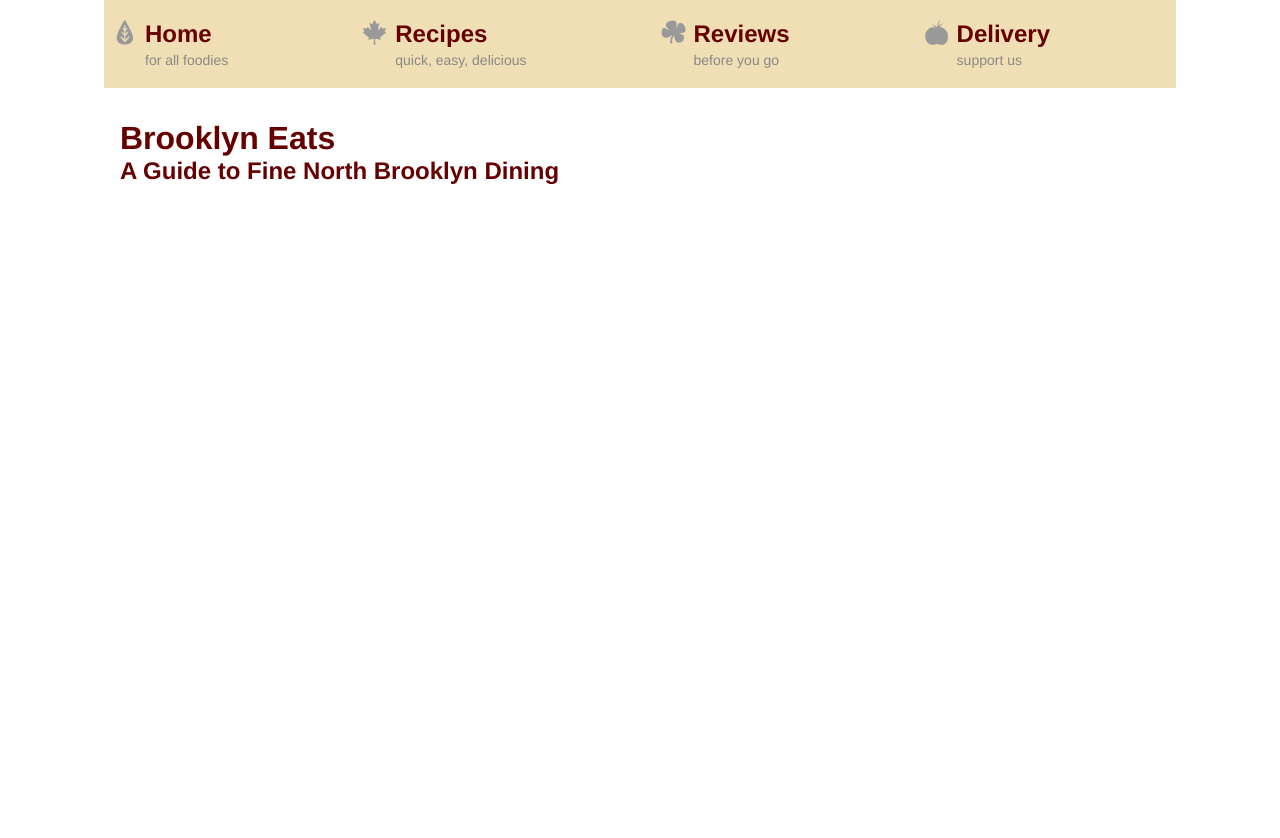
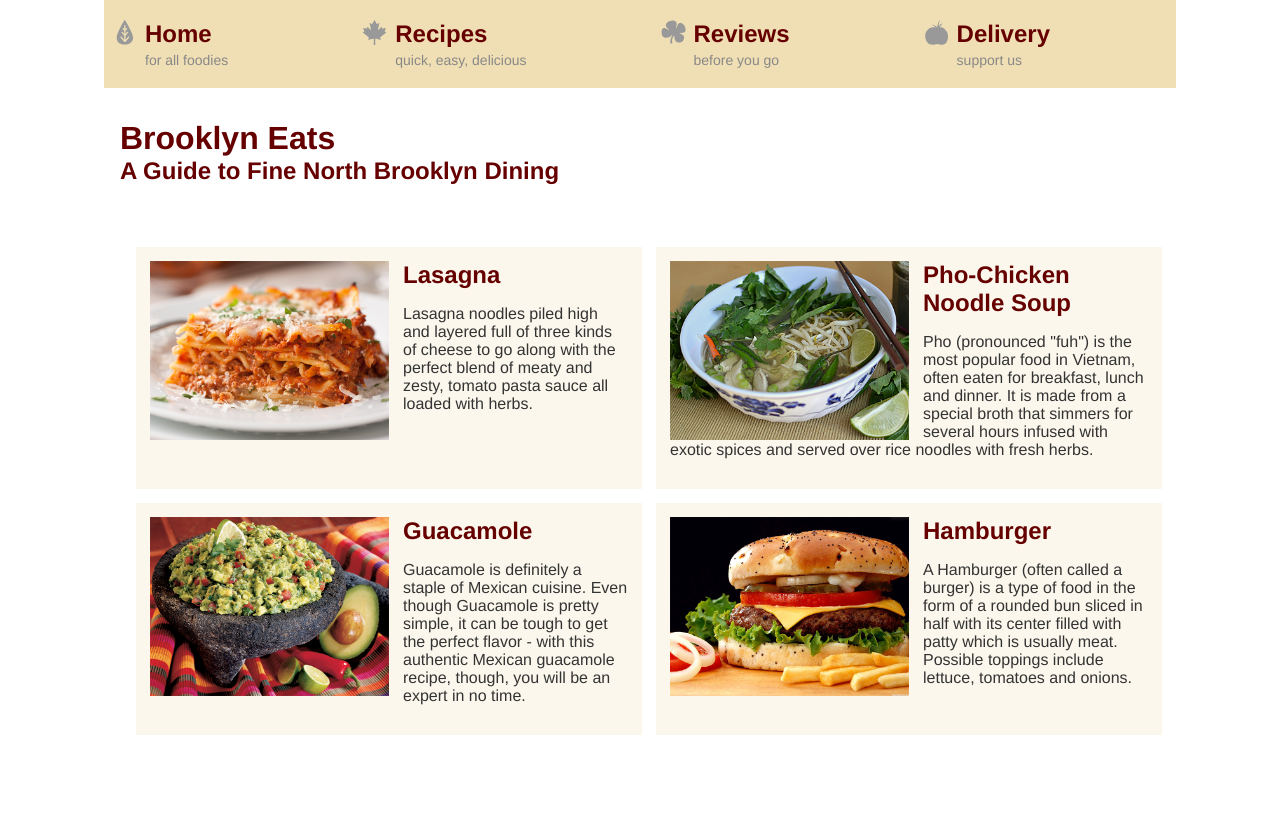
Before and after one commit to juliopezua/session-6, a website: page app/index.html in a window 1280 px wide. Before the commit the page ends 800 px from the top, so only its background shows below. Drawn offline with nearby package versions, Linux system fonts and the light colour scheme.

Commit message:
added recipe-list master

```diff
--- /dev/null
+++ b/app/app.module.js
@@ -0,0 +1 @@
+angular.module('recipeApp', []);
--- a/app/index.html
+++ b/app/index.html
@@ -1,10 +1,14 @@
 <!doctype html>
 <html>
+
 <head>
 	<meta charset="UTF-8">
 	<title>Brooklyn Eats: Matsu</title>
 	<meta name="viewport" content="width=device-width, initial-scale=1.0">
 	<link rel="stylesheet" type="text/css" href="css/styles.css">
+	<script src="https://code.angularjs.org/1.5.8/angular.js"></script>
+	<script src="app.module.js"></script>
+	<script src="recipe-list/recipe-list.component.js"></script>
 </head>
 
 <body class="p-home">
@@ -14,7 +18,9 @@
 			<ul id="main-nav-list">
 				<li>
 					<a class="t-home" href="index.html">
-						<svg viewBox="0 0 100 100" class="icon"><use xlink:href="#leaf"></svg>
+						<svg viewBox="0 0 100 100" class="icon">
+							<use xlink:href="#leaf">
+						</svg>
 						<div>
 							Home
 							<span>for all foodies</span>
@@ -23,7 +29,9 @@
 				</li>
 				<li>
 					<a class="t-recipes" href="recipe.html">
-						<svg viewBox="0 0 100 100" class="icon"><use xlink:href="#maple-leaf"></svg>
+						<svg viewBox="0 0 100 100" class="icon">
+							<use xlink:href="#maple-leaf">
+						</svg>
 						<div>
 							Recipes
 							<span>quick, easy, delicious</span>
@@ -32,7 +40,9 @@
 				</li>
 				<li>
 					<a class="t-reviews" href="review.html">
-						<svg viewBox="0 0 100 100" class="icon"><use xlink:href="#clover"></svg>
+						<svg viewBox="0 0 100 100" class="icon">
+							<use xlink:href="#clover">
+						</svg>
 						<div>
 							Reviews
 							<span>before you go</span>
@@ -41,7 +51,9 @@
 				</li>
 				<li>
 					<a class="t-delivery" href="#">
-						<svg viewBox="0 0 100 100" class="icon"><use xlink:href="#tomato"></svg>
+						<svg viewBox="0 0 100 100" class="icon">
+							<use xlink:href="#tomato">
+						</svg>
 						<div>
 							Delivery
 							<span>support us</span>
@@ -55,15 +67,16 @@
 			<h1>Brooklyn Eats</h1>
 			<h2>A Guide to Fine North Brooklyn Dining</h2>
 		</header>
-		<article>
-
+		<article ng-app="recipeApp">
+			<recipe-list></recipe-list>
 		</article>
 	</div>
 
 
-	<svg xmlns="http://www.w3.org/2000/svg" xmlns:xlink="http://www.w3.org/1999/xlink" version="1.1" id="Layer_1" x="0px" y="0px" width="100px" height="100px" viewBox="0 0 100 100" enable-background="new 0 0 100 100" xml:space="preserve" class="hidden">
-			<defs>
-				<path id="leaf" d="M51.151-1.011c0,0-32.454,50.827-32.454,71.676c0,20.857,17.35,27.692,32.454,27.692
+	<svg xmlns="http://www.w3.org/2000/svg" xmlns:xlink="http://www.w3.org/1999/xlink" version="1.1" id="Layer_1" x="0px" y="0px"
+		width="100px" height="100px" viewBox="0 0 100 100" enable-background="new 0 0 100 100" xml:space="preserve" class="hidden">
+		<defs>
+			<path id="leaf" d="M51.151-1.011c0,0-32.454,50.827-32.454,71.676c0,20.857,17.35,27.692,32.454,27.692
 				c15.099,0,33.121-8.644,33.121-27.692C84.272,51.621,51.151-1.011,51.151-1.011z M68.621,69.877L53.538,87.741
 				c-0.312,0.37-0.717,0.586-1.147,0.725c-0.105,0.039-0.217,0.044-0.322,0.068c-0.155,0.031-0.296,0.099-0.45,0.099
 				c-0.017,0-0.035-0.009-0.053-0.009s-0.036,0.009-0.052,0.009c0,0,0,0-0.003,0c-0.241,0-0.458-0.073-0.678-0.137
@@ -75,9 +88,10 @@
 				c1.387,0,2.511,1.124,2.511,2.51v13.097l2.345-2.776c0.891-1.056,2.471-1.188,3.535-0.299c1.059,0.893,1.194,2.48,0.297,3.538
 				l-6.18,7.321v12.315L60.3,48.22c0.892-1.057,2.475-1.203,3.536-0.302c1.059,0.895,1.195,2.475,0.301,3.537l-9.941,11.802
 				c-0.049,0.06-0.124,0.081-0.179,0.137V79.39l10.766-12.749c0.895-1.059,2.475-1.188,3.536-0.3
-				C69.38,67.233,69.514,68.817,68.621,69.877z"/>
-				<path id="maple-leaf" d="M49.994,0.106l-9.212,16.331c-0.193,0.281-0.506,0.474-0.831,0.474c-0.168,0-10.004-5.422-10.004-5.422l5.86,25.626   c0.047,0.131,0.047,0.241,0.047,0.373c0,0.927-0.762,1.656-1.652,1.656c-0.46,0-0.88-0.193-1.175-0.47L22.591,26.55l-3.994,7.082   c-0.216,0.258-0.559,0.481-0.938,0.481c-0.055,0-13.094-2.558-13.094-2.558s4.448,14.068,4.448,14.207   c0,0.445-0.252,0.842-0.621,1.058l-5.516,3.159l23.912,19.013c0.222,0.226,0.343,0.521,0.343,0.846   c0,0.157-2.521,9.946-2.521,9.946s21.094-4.368,21.189-4.368c0.789,0,1.456,0.679,1.456,1.485l-0.438,22.992h6.358l-0.397-22.992   c0-0.807,0.639-1.485,1.445-1.485c0.084,0,21.176,4.368,21.176,4.368s-2.54-9.789-2.54-9.946c0-0.324,0.139-0.62,0.354-0.846   l23.911-19.013l-5.513-3.159c-0.372-0.216-0.613-0.613-0.613-1.058c0-0.139,4.44-14.207,4.44-14.207s-13.021,2.558-13.068,2.558   c-0.42,0-0.733-0.223-0.964-0.481l-3.995-7.082l-10.42,12.124c-0.32,0.277-0.722,0.47-1.185,0.47c-0.898,0-1.66-0.729-1.66-1.656   c0-0.131,5.913-25.999,5.913-25.999s-9.832,5.422-9.989,5.422c-0.343,0-0.667-0.193-0.835-0.474L49.994,0.106"/>
-				<path id="clover" d="M52.564,62.877c-0.01-0.004-0.022-0.007-0.033-0.007c-0.682,0-1.333,1.271-2.175,2.532
+				C69.38,67.233,69.514,68.817,68.621,69.877z" />
+			<path id="maple-leaf" d="M49.994,0.106l-9.212,16.331c-0.193,0.281-0.506,0.474-0.831,0.474c-0.168,0-10.004-5.422-10.004-5.422l5.86,25.626   c0.047,0.131,0.047,0.241,0.047,0.373c0,0.927-0.762,1.656-1.652,1.656c-0.46,0-0.88-0.193-1.175-0.47L22.591,26.55l-3.994,7.082   c-0.216,0.258-0.559,0.481-0.938,0.481c-0.055,0-13.094-2.558-13.094-2.558s4.448,14.068,4.448,14.207   c0,0.445-0.252,0.842-0.621,1.058l-5.516,3.159l23.912,19.013c0.222,0.226,0.343,0.521,0.343,0.846   c0,0.157-2.521,9.946-2.521,9.946s21.094-4.368,21.189-4.368c0.789,0,1.456,0.679,1.456,1.485l-0.438,22.992h6.358l-0.397-22.992   c0-0.807,0.639-1.485,1.445-1.485c0.084,0,21.176,4.368,21.176,4.368s-2.54-9.789-2.54-9.946c0-0.324,0.139-0.62,0.354-0.846   l23.911-19.013l-5.513-3.159c-0.372-0.216-0.613-0.613-0.613-1.058c0-0.139,4.44-14.207,4.44-14.207s-13.021,2.558-13.068,2.558   c-0.42,0-0.733-0.223-0.964-0.481l-3.995-7.082l-10.42,12.124c-0.32,0.277-0.722,0.47-1.185,0.47c-0.898,0-1.66-0.729-1.66-1.656   c0-0.131,5.913-25.999,5.913-25.999s-9.832,5.422-9.989,5.422c-0.343,0-0.667-0.193-0.835-0.474L49.994,0.106"
+			/>
+			<path id="clover" d="M52.564,62.877c-0.01-0.004-0.022-0.007-0.033-0.007c-0.682,0-1.333,1.271-2.175,2.532
 				c-1.432,2.154-2.518,4.201-3.375,5.994c-1.606,3.379-2.454,7.078-2.571,10.816c-0.084,2.624,0.493,5.286,0.888,7.913
 				c0.384,2.55-0.195,3.538-2.71,4.031c-0.806,0.155-1.64,0.219-2.464,0.226c-1.715,0.014-2.83-0.836-2.938-2.576
 				c-0.13-2.082-0.211-4.188-0.081-6.268c0.348-5.428,1.451-10.036,3.452-15.096c0.699-1.774,2.277-4.67,3.873-7.327
@@ -86,15 +100,16 @@
 				c0-9.665,8.519-17.116,22.948-18.556C54.75,1.337,64.188,6.171,62.323,18.99c-1.232,8.457-2.271,17.223-0.056,13.074
 				c2.199-4.115,2.393-9.143,4.49-13.367c3.624-7.297,10.061-8.714,16.902-5.57c11.213,5.15,22.654,31.718,7.453,37.01
 				c-4.805,1.669-17.176,2.302-17.176,3.693c0,1.88,17.721,0.954,18.479,15.271c0.354,6.658-4.061,21.006-20.173,21.32
-				c-11.739,0.23-18.538-10.857-18.528-21.529C53.718,68.092,53.908,63.132,52.564,62.877z"/>
-				<path id="tomato"  d="M82.14,36.684c0.723,0.353,1.437,0.728,2.13,1.134c-9.694-11.897-22.107-8.52-22.107-8.52s6.783-11.083,14.372-16.477
+				c-11.739,0.23-18.538-10.857-18.528-21.529C53.718,68.092,53.908,63.132,52.564,62.877z" />
+			<path id="tomato" d="M82.14,36.684c0.723,0.353,1.437,0.728,2.13,1.134c-9.694-11.897-22.107-8.52-22.107-8.52s6.783-11.083,14.372-16.477
 				c-9.056,0.323-15.593,10.052-15.593,10.052s-1.568,1.683-1.668-0.187c-0.676-12.651,3.465-17.498,5.121-19.333
 				c1.387-1.54,2.938-0.772,2.938-0.772s-5.946-2.934-9.978,7.749c-3.533,9.362-4.412,18.487-4.412,18.487s-10.231-10.072-21.353-10.02
 				c9.693,5.264,13.421,8.04,13.421,11.61c-14.358-4.443-27.525,5.428-26.746,5.164c0.051-0.018,0.099-0.032,0.149-0.049
 				C6.818,43.643,2.426,59.371,5.986,73.754C9.109,86.367,17.562,105.753,52.6,96.462c31.076,8.365,39.646-5.174,42.771-22.708
-				C98.141,55.556,91.927,43.342,82.14,36.684z"/>
-			</defs>
-		</svg>
+				C98.141,55.556,91.927,43.342,82.14,36.684z" />
+		</defs>
+	</svg>
 
 </body>
+
 </html>
--- /dev/null
+++ b/app/recipe-list/recipe-list.component.js
@@ -0,0 +1,38 @@
+angular.module('recipeApp').component('recipeList', {
+    templateUrl: 'recipe-list/recipe-list.template.html',
+    controller: function RecipeListController() {
+        this.recipes = [
+            {
+                name: 'recipe1309',
+                title: 'Lasagna',
+                date: '2013-09-01',
+                description: 'Lasagna noodles piled high and layered full of three kinds of cheese to go along with the perfect blend of meaty and zesty, tomato pasta sauce all loaded with herbs.',
+                image: 'lasagne.png'
+            },
+
+            {
+                name: 'recipe1404',
+                title: 'Pho-Chicken Noodle Soup',
+                date: '2014-04-15',
+                description: 'Pho (pronounced "fuh") is the most popular food in Vietnam, often eaten for breakfast, lunch and dinner. It is made from a special broth that simmers for several hours infused with exotic spices and served over rice noodles with fresh herbs.',
+                image: 'pho.png'
+            },
+
+            {
+                name: 'recipe1210',
+                title: 'Guacamole',
+                date: '2012-10-01',
+                description: 'Guacamole is definitely a staple of Mexican cuisine. Even though Guacamole is pretty simple, it can be tough to get the perfect flavor - with this authentic Mexican guacamole recipe, though, you will be an expert in no time.',
+                image: 'guacamole.png'
+            },
+
+            {
+                name: 'recipe1810',
+                title: 'Hamburger',
+                date: '2012-10-20',
+                description: 'A Hamburger (often called a burger) is a type of food in the form of a rounded bun sliced in half with its center filled with patty which is usually meat. Possible toppings include  lettuce, tomatoes and onions.',
+                image: 'hamburger.png'
+            }
+        ]
+    }
+});
--- /dev/null
+++ b/app/recipe-list/recipe-list.template.html
@@ -0,0 +1,8 @@
+<ul class="recipes-list">
+	<li ng-repeat="recipe in $ctrl.recipes">
+		<img src="img/home/{{ recipe.image }}">
+		<h1><a href="#0"> {{ recipe.title }}</a></h1>
+		<p>{{ recipe.description }}</p>
+	</li>
+
+</ul>
--- a/scss/imports/_basics.scss
+++ b/scss/imports/_basics.scss
@@ -13,6 +13,7 @@ html, body {
 
 a {
 	text-decoration: none;
+	color: $reddish;
 }
 ul {
 	list-style: none;
@@ -80,7 +81,7 @@ article {
 		color: $reddish;
 	}
 	@media (min-width: $break-one) {
-		margin: 2em 0 0 12em;
+		margin: 2em 0 0 2em;
 	}
 }
 
@@ -104,12 +105,10 @@ ul {
 	list-style: none;
 }
 img {
-	float: right;
+	width: 100%;
+	height: auto;
 }
-/*nav a:before {
-	padding-left: 1em;
-	content: "Q";
-	}*/
+
 
 	.p-reviews .t-reviews,
 	.p-recipes .t-recipes {
--- a/scss/imports/_recipes.scss
+++ b/scss/imports/_recipes.scss
@@ -1,6 +1,4 @@
-.p-home article {
-    margin-left: 1rem;
-}
+
 .recipes-list {
     display: flex;
     flex-wrap: wrap;
@@ -24,7 +22,3 @@
         }
     }
 }
-
-a {
-    color: $reddish;
-}
```
Also changed, not shown: app/css/styles.css, 1 other file.
